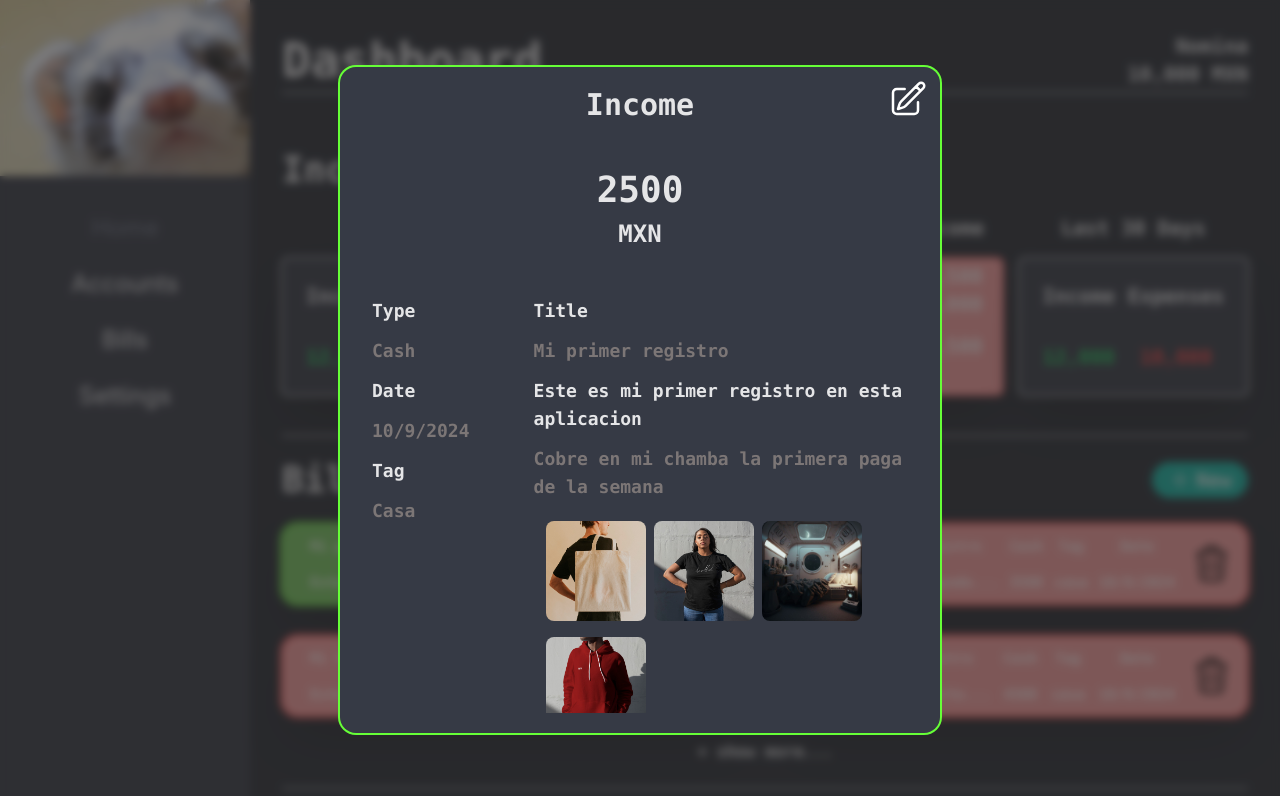
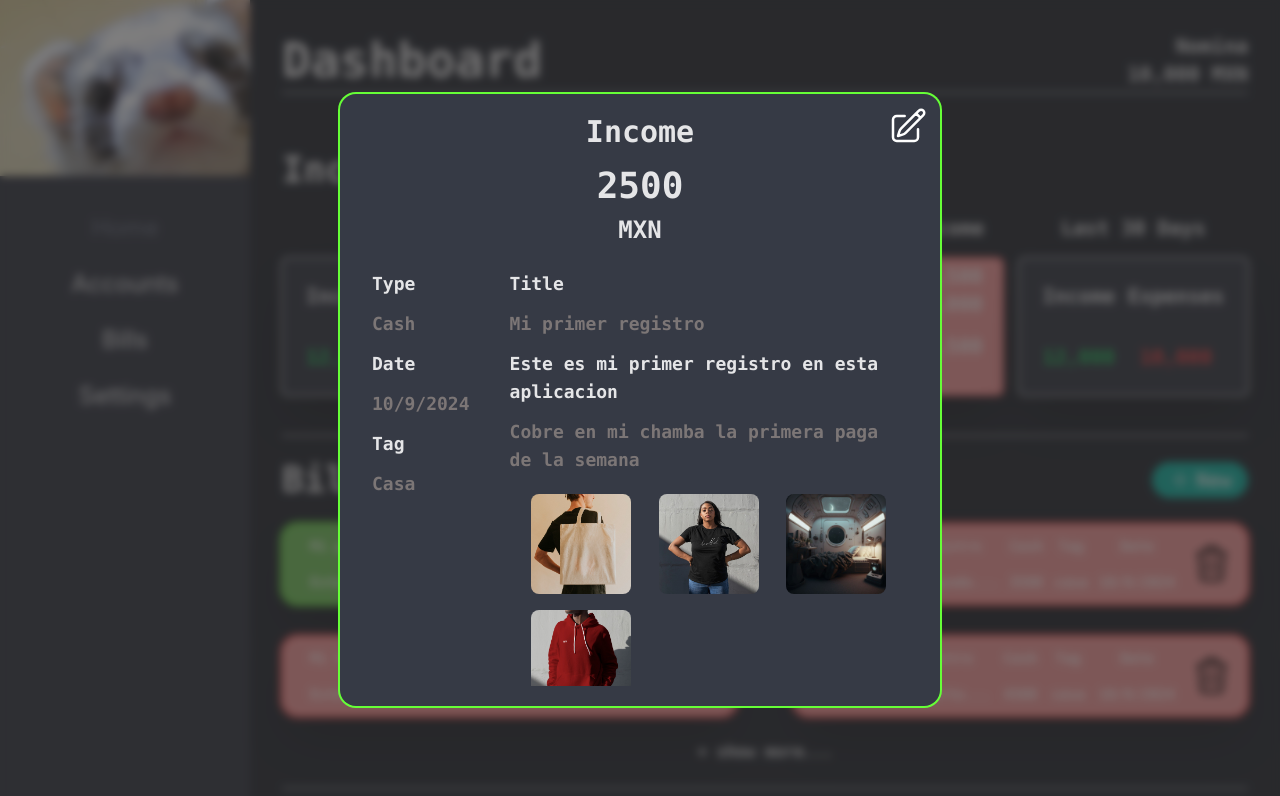
Before and after one commit to arieldelg/tracking-wallet, a React (Vite) app: page / in a window 1280 px wide. Both pictures are taken after a click on the element 509 px from the left and 564 px from the top of the page. Shown: the top 796 px of the page. Built offline with nearby package versions, Linux system fonts and the light colour scheme.

Commit message:
View Card / View finish

```diff
--- a/src/modals/Modal.tsx
+++ b/src/modals/Modal.tsx
@@ -7,7 +7,7 @@ const Modal = ({ children }: { children: React.ReactNode }) => {
   const dispatch = useAppDispatch();
   return ReactDOM.createPortal(
     <section
-      className="absolute top-0 left-0 bg-[#2A2828] w-screen h-screen bg-opacity-60 backdrop-blur-sm grid grid-rows-1 justify-center items-center font-mono font-bold"
+      className="absolute top-0 left-0 bg-[#2A2828] w-screen h-screen bg-opacity-60 backdrop-blur-sm grid grid-rows-1 justify-center auto-cols-auto items-center font-mono font-bold"
       onClick={() => dispatch(setOpen())}
     >
       {children}
--- a/src/pages/views/ViewCard.tsx
+++ b/src/pages/views/ViewCard.tsx
@@ -1,15 +1,17 @@
 import { PencilSquareIcon } from "@heroicons/react/24/outline";
 import { useAppSelector } from "../../store/hooks";
+import { useState } from "react";
 
 const ViewCard = () => {
   const activeNote = useAppSelector((state) => state.wallet.activeNote);
+  const [img, setImg] = useState<string | undefined>(undefined);
   return (
     <div
-      className="w-full h-5/6 max-h-[790px] max-w-[600px] ultraWide:max-w-[730px] text-lg ultraWide:text-xl relative "
+      className="relative transition-all "
       onClick={(e) => e.stopPropagation()}
     >
       <div
-        className={`bg-customBGDark1 rounded-2xl ring-2  px-8 py-5 ultraWide:p-8 w-full h-full min-w-[400px] flex flex-col justify-between animate-fadeInBillModal ${
+        className={`bg-customBGDark1 rounded-2xl ring-2 px-8 py-5 ultraWide:p-8 w-full h-5/6 max-h-[790px] max-w-[600px] ultraWide:max-w-[730px] text-lg ultraWide:text-xl relative flex flex-col justify-between animate-fadeInBillModal ${
           activeNote?.typeCurrency === "income"
             ? "ring-customGreen"
             : "ring-customRed"
@@ -22,11 +24,11 @@ const ViewCard = () => {
         <h1 className="text-3xl ultraWide:text-4xl text-center first-letter:capitalize">
           {activeNote?.typeCurrency}
         </h1>
-        <div className="flex flex-col justify-center items-center h-auto gap-2">
+        <div className="flex flex-col justify-center items-center h-auto gap-2 py-4">
           <p className="text-4xl ultraWide:text-6xl">{activeNote?.quantity}</p>
           <p className="text-2xl ultraWide:text-4xl">{activeNote?.currency}</p>
         </div>
-        <div className="grid grid-flow-col items-start gap-16 ">
+        <div className="grid grid-flow-col items-start gap-10 pt-2">
           {/*
             //* seccion 1 ( type, date, tag )
             */}
@@ -69,7 +71,7 @@ const ViewCard = () => {
             */}
 
             <div
-              className={`w-[340px] ultraWide:w-full grid grid-cols-3 ultraWide:gap-x-2 gap-y-4 items-center justify-items-center overflow-auto scrollbar p-2 rounded-md ${
+              className={`max-w-[450px] ultraWide:w-full grid grid-cols-1 xs:grid-cols-2 md:grid-cols-3 ultraWide:gap-x-2 gap-y-4 items-center justify-items-center overflow-auto scrollbar p-2 rounded-md  ${
                 !activeNote?.images
                   ? "h-[80px] ultraWide:h-[130px]"
                   : "h-[200px] ultraWide:h-[280px]"
@@ -80,13 +82,19 @@ const ViewCard = () => {
                   key={id}
                   src={img}
                   alt="headphones"
-                  className="w-[100px] h-[100px] ultraWide:w-[140px] ultraWide:h-[140px] rounded-lg"
+                  className="w-[100px] h-[100px] ultraWide:w-[140px] ultraWide:h-[140px] rounded-lg cursor-pointer"
+                  onClick={() => setImg(img)}
                 />
               ))}
             </div>
           </div>
         </div>
       </div>
+      {img && (
+        <div className="w-96 h-96 absolute top-[calc(50%-215px)] right-0 -z-10 animate-translateImg bg-customBGDark2 p-2 rounded-r-lg ring-customGreen ring-2">
+          <img src={img} alt="test" className="w-full h-full rounded-lg" />
+        </div>
+      )}
     </div>
   );
 };
--- a/tailwind.config.js
+++ b/tailwind.config.js
@@ -5,6 +5,7 @@ export default {
     extend: {
       screens: {
         ultraWide: "1800px",
+        xs: "450px",
         // "2xl": "1537px",
       },
       maxWidth: {
@@ -17,11 +18,15 @@ export default {
         active: " 0.3s ease-out infinite",
         fadeIn: "fadeIn 1s linear 1",
         fadeInBillModal: "fadeIn 0.3s ease 1",
+        translateImg: "translateX 0.5s linear 1 forwards",
       },
       keyframes: {
         fadeIn: {
           "0%": { opacity: "0" },
           "100%": { opacity: "1" },
+        },
+        translateX: {
+          "100%": { transform: "translateX(100%)" },
         },
       },
       width: {
```
